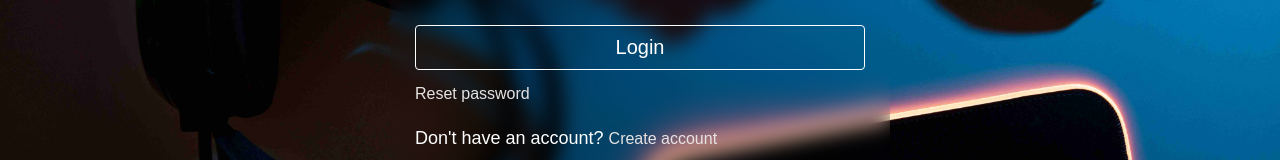
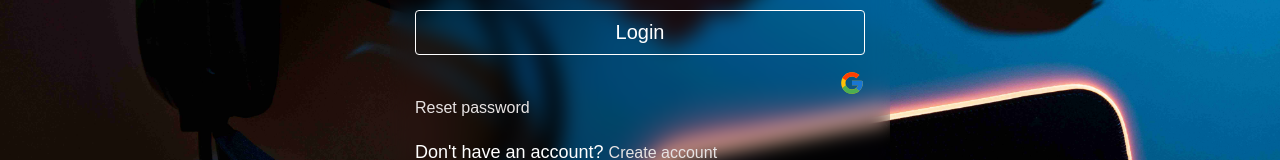
Before and after one commit to kibershoh/shopping, a React (Create React App) app: page /login in a window 1280 px wide. Shown: the part 435-595 px from the top of the page. Built offline with nearby package versions, Linux system fonts and the light colour scheme; no server answers; a web font is replaced by a local one.

Commit message:
add with google account

```diff
--- a/src/Pages/authention/login/index.jsx
+++ b/src/Pages/authention/login/index.jsx
@@ -3,7 +3,7 @@ import React, { useState } from 'react'
 import { Link, useNavigate } from 'react-router-dom'
 
 // Image
-import googleIcon from '../../../assets/google.png'
+import { FcGoogle } from "react-icons/fc";
 
 // Styles library
 import { toast } from 'react-toastify'
@@ -23,25 +23,7 @@ const Login = () => {
     const navigate = useNavigate();
 
     //  ------------------ Functions ------------------ //
-    // const loginUser = (e) => {
-    //     e.preventDefault()
-    //     setIsLoading(true)
-    //     signInWithEmailAndPassword(auth, email, password)
-    //         .then((userCredential) => {
-    //             // const user = userCredential.user;
 
-    //             setIsLoading(false)
-    //             toast.success("Login Successfull...")
-    //             navigate('/')
-    //         })
-    //         .catch((error) => {
-    //             setIsLoading(false)
-
-
-
-
-    //         })
-    // }
     const loginUser = async (e) => {
         e.preventDefault()
         setIsLoading(true)
@@ -55,18 +37,23 @@ const Login = () => {
             navigate('/checkout')
         } catch (error) {
             setIsLoading(false)
-            toast.error(error.message)
+            // toast.error(error.message)
         }
 
     }
     // -------------------- Login With Google-------------//
-    const provider = new GoogleAuthProvider();
+
     const signInWithGoogle = () => {
+        const provider = new GoogleAuthProvider();
         signInWithPopup(auth, provider)
             .then((result) => {
+                const credential = GoogleAuthProvider.credentialFromResult(result);
+                const token = credential.accessToken;
                 const user = result.user;
+                navigate('/')
             }).catch((error) => {
-            })
+
+            });
     }
     return (
         <>
@@ -101,6 +88,7 @@ const Login = () => {
                     <button className={styles.login_btn} type="submit">
                         Login
                     </button>
+                    <button onClick={signInWithGoogle} className={styles.with_google}><FcGoogle size={26} /></button>
                     <Link className={styles.reset_btn} to={'/reset'}>Reset password</Link>
 
                     <p>Don't have an account? <Link to={'/register'}> Create account</Link></p>
--- a/src/Pages/authention/login/style.module.scss
+++ b/src/Pages/authention/login/style.module.scss
@@ -240,6 +240,19 @@
             }
         }
 
+        .with_google {
+            background-color: transparent;
+            border: none;
+            width: 100%;
+            display: block;
+            text-align: right;
+            &:hover{
+                transition: all .4s;
+                transform: scale(1.04);
+
+            }
+        }
+
         p {
             color: #fff;
             font-size: 18px;
--- a/src/Pages/authention/register/index.jsx
+++ b/src/Pages/authention/register/index.jsx
@@ -34,7 +34,9 @@ const Register = () => {
 
     // ~~~~~~~~~~with try catch ~~~~~~~~~~~~~//
 
-    try {
+   if(fileUrl!==null){
+
+     try {
       const userCredential = await createUserWithEmailAndPassword(auth, email, password);
       const user = userCredential.user;
       const date = Date.now();
@@ -77,6 +79,11 @@ const Register = () => {
       console.error(error);
     }
 
+   }
+   else{
+    setLoading(false)
+    toast.error("Qaysidir maydon bo'sh iltimos toldiring")
+   }
   }
 
 
```
